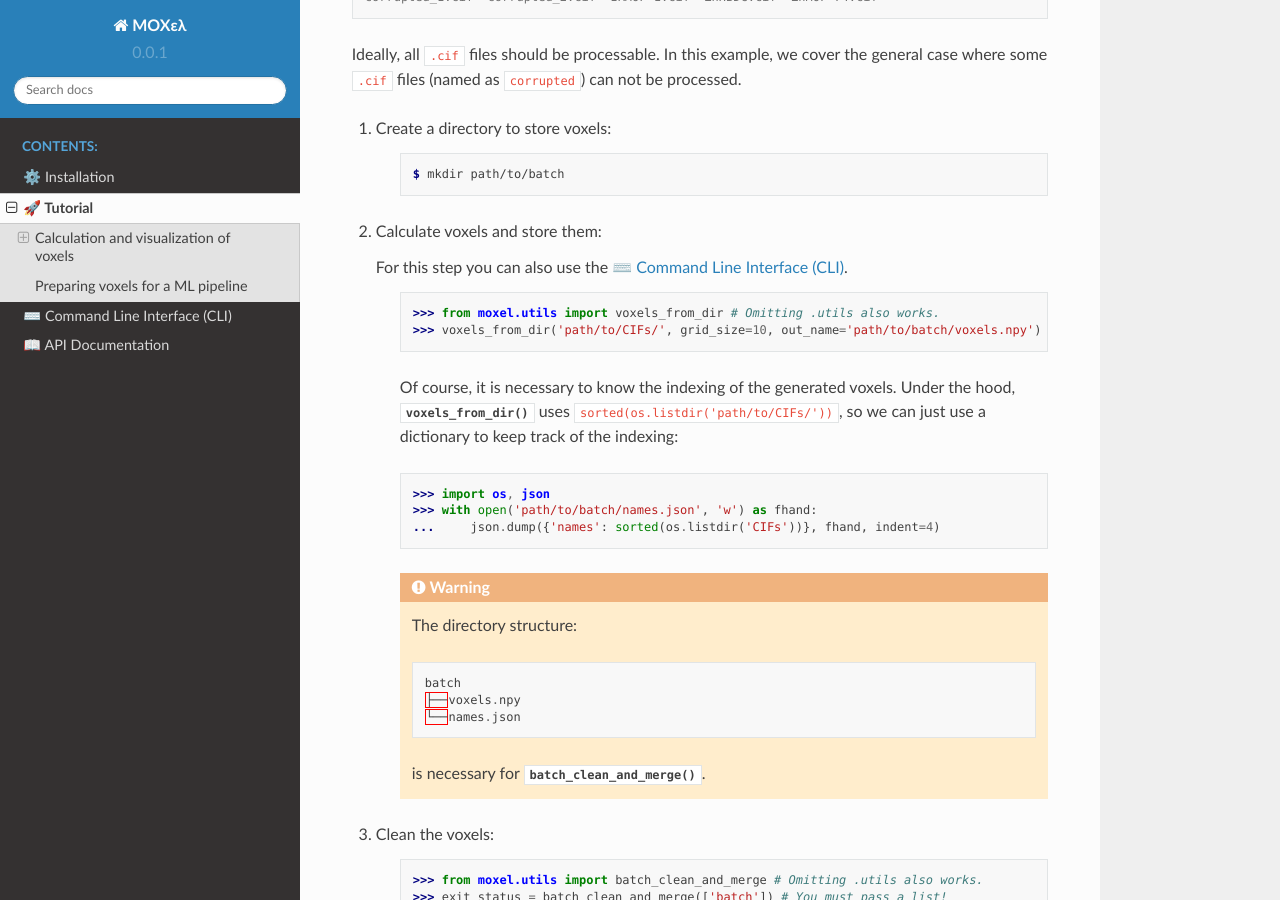
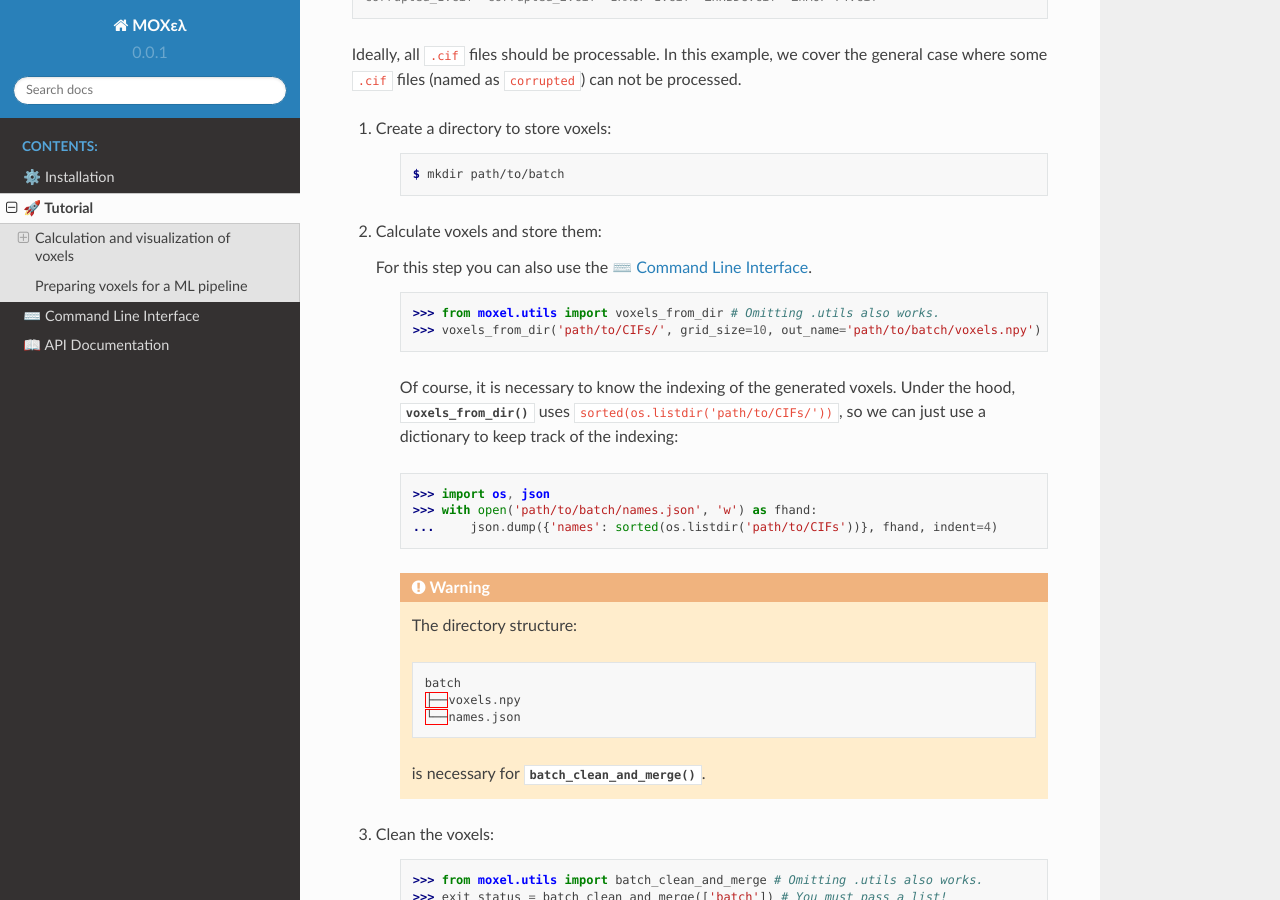
Before and after one commit to adosar/moxel, a Sphinx documentation site: the page built from docs/source/tutorial.rst, in a window 1280 px wide and 900 px high, scrolled down 1811 px. Built offline with Sphinx 7.4.7 and the Read the Docs theme 2.0.0, drawn with Linux system fonts in a browser that asks for light colours.

```diff
--- a/docs/source/cli.rst
+++ b/docs/source/cli.rst
@@ -1,7 +1,7 @@
 .. _cli:
 
-|:keyboard:| Command Line Interface (CLI)
-=========================================
+|:keyboard:| Command Line Interface
+===================================
 
 .. argparse::
    :module: moxel.cli
--- a/docs/source/tutorial.rst
+++ b/docs/source/tutorial.rst
@@ -108,7 +108,7 @@ processed.
 
         >>> import os, json
         >>> with open('path/to/batch/names.json', 'w') as fhand:
-        ...     json.dump({'names': sorted(os.listdir('CIFs'))}, fhand, indent=4)
+        ...     json.dump({'names': sorted(os.listdir('path/to/CIFs'))}, fhand, indent=4)
 
 
     .. warning::
```
Also changed, not shown: README.md (+7 -5 lines), 13 other files.
